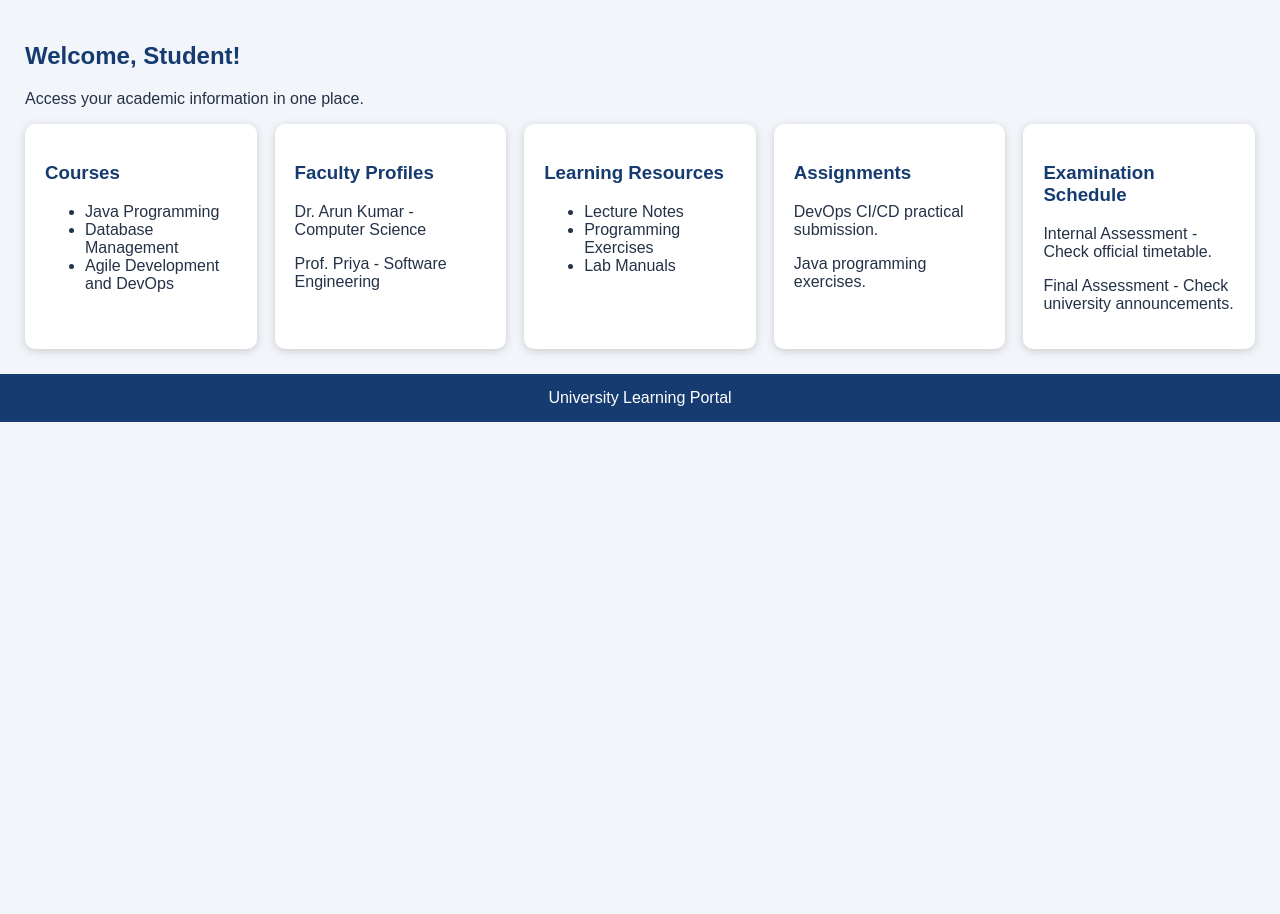
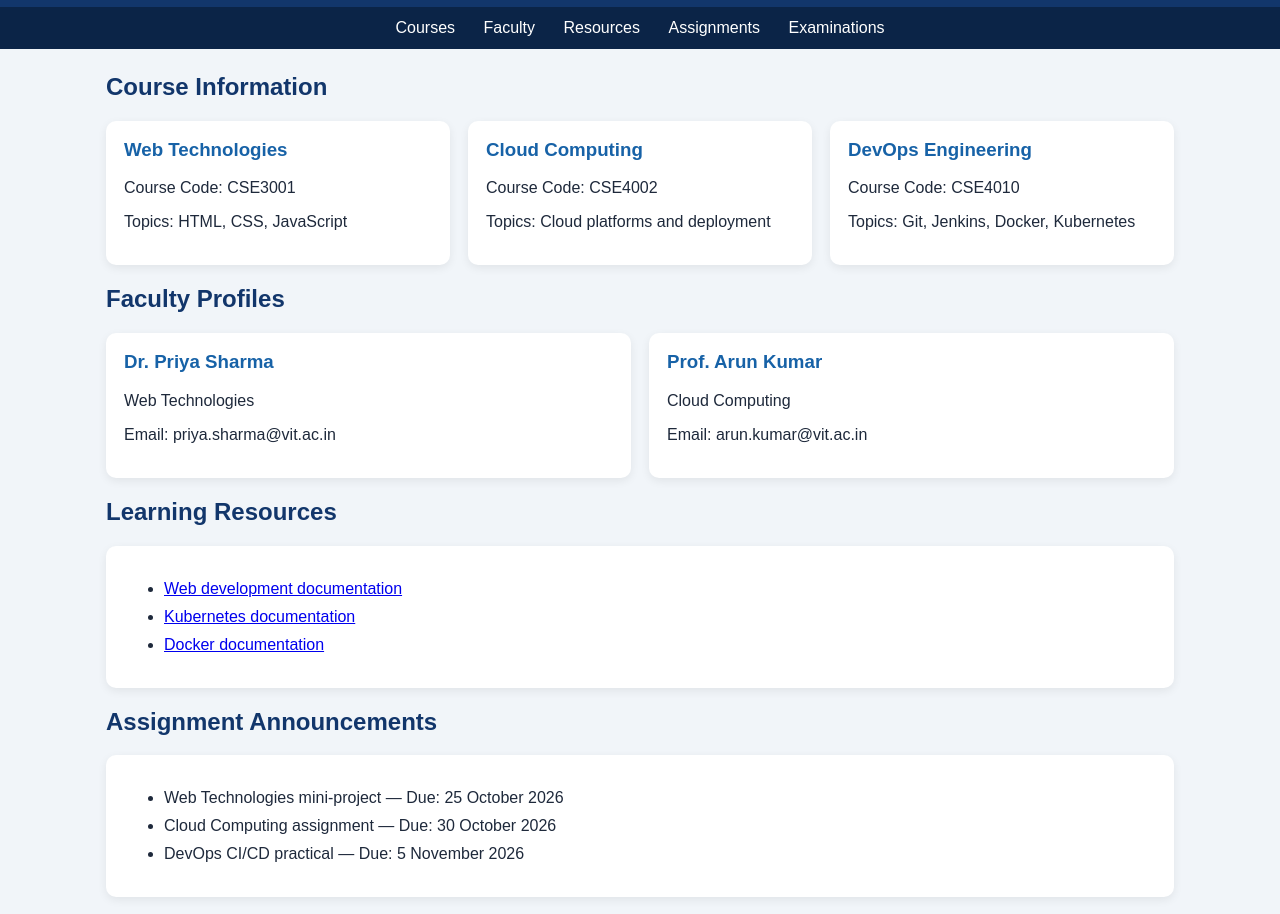
Before and after one commit to Joshitha09-josh/Create-University-LMS-portal, a plain HTML site: page index.html in a window 1280 px wide. Shown: the part 215-1129 px from the top of the page. Before the commit the page ends 800 px from the top, so only its background shows below. Drawn offline with Linux system fonts and the light colour scheme.

Commit message:
Create University LMS portal

```diff
--- a/index.html
+++ b/index.html
@@ -1,35 +1,155 @@
+
 <!DOCTYPE html>
 <html lang="en">
 <head>
-<meta charset="UTF-8">
-<meta name="viewport" content="width=device-width, initial-scale=1">
-<title>University Learning Portal</title>
-<style>
-body{font-family:Arial;margin:0;background:#f2f5fa;color:#243247}
-header{background:#163b70;color:white;padding:25px;text-align:center}
-nav{background:#102d54;padding:15px;text-align:center}
-nav a{color:white;margin:12px;text-decoration:none}
-main{padding:25px}
-.grid{display:grid;grid-template-columns:repeat(auto-fit,minmax(220px,1fr));gap:18px}
-.card{background:white;padding:20px;border-radius:10px;box-shadow:0 2px 8px #ccc}
-h2,h3{color:#163b70}
-footer{background:#163b70;color:white;text-align:center;padding:15px}
-</style>
+    <meta charset="UTF-8">
+    <meta name="viewport" content="width=device-width, initial-scale=1.0">
+    <title>University Learning Management Portal</title>
+    <style>
+        * { box-sizing: border-box; }
+        body {
+            margin: 0;
+            font-family: Arial, sans-serif;
+            background: #f1f5f9;
+            color: #1e293b;
+        }
+        header {
+            background: #12366b;
+            color: white;
+            padding: 28px 16px;
+            text-align: center;
+        }
+        nav {
+            background: #0b2447;
+            padding: 12px;
+            text-align: center;
+        }
+        nav a {
+            color: white;
+            margin: 0 12px;
+            text-decoration: none;
+        }
+        main {
+            max-width: 1100px;
+            margin: 24px auto;
+            padding: 0 16px;
+        }
+        h2 { color: #12366b; }
+        .grid {
+            display: grid;
+            grid-template-columns: repeat(auto-fit, minmax(230px, 1fr));
+            gap: 18px;
+        }
+        .card {
+            background: white;
+            padding: 18px;
+            border-radius: 10px;
+            box-shadow: 0 3px 10px #00000012;
+        }
+        .card h3 { margin-top: 0; color: #1762a7; }
+        li { margin: 10px 0; }
+        footer {
+            margin-top: 30px;
+            padding: 20px;
+            background: #12366b;
+            color: white;
+            text-align: center;
+        }
+        .release { color: #64748b; font-size: 12px; }
+    </style>
 </head>
 <body>
-<header><h1>University Learning Portal</h1><p>Learn | Explore | Achieve</p></header>
-<nav><a href="#courses">Courses</a><a href="#faculty">Faculty</a><a href="#resources">Resources</a><a href="#assignments">Assignments</a><a href="#exams">Exams</a></nav>
+<header>
+    <h1>VIT University</h1>
+    <p>School of Computer Science and Engineering</p>
+    <h2 style="color:white">Learning Management Portal</h2>
+</header>
+
+<nav>
+    <a href="#courses">Courses</a>
+    <a href="#faculty">Faculty</a>
+    <a href="#resources">Resources</a>
+    <a href="#assignments">Assignments</a>
+    <a href="#exams">Examinations</a>
+</nav>
+
 <main>
-<h2>Welcome, Student!</h2>
-<p>Access your academic information in one place.</p>
-<div class="grid">
-<section class="card" id="courses"><h3>Courses</h3><ul><li>Java Programming</li><li>Database Management</li><li>Agile Development and DevOps</li></ul></section>
-<section class="card" id="faculty"><h3>Faculty Profiles</h3><p>Dr. Arun Kumar - Computer Science</p><p>Prof. Priya - Software Engineering</p></section>
-<section class="card" id="resources"><h3>Learning Resources</h3><ul><li>Lecture Notes</li><li>Programming Exercises</li><li>Lab Manuals</li></ul></section>
-<section class="card" id="assignments"><h3>Assignments</h3><p>DevOps CI/CD practical submission.</p><p>Java programming exercises.</p></section>
-<section class="card" id="exams"><h3>Examination Schedule</h3><p>Internal Assessment - Check official timetable.</p><p>Final Assessment - Check university announcements.</p></section>
-</div>
+    <section id="courses">
+        <h2>Course Information</h2>
+        <div class="grid">
+            <article class="card">
+                <h3>Web Technologies</h3>
+                <p>Course Code: CSE3001</p>
+                <p>Topics: HTML, CSS, JavaScript</p>
+            </article>
+            <article class="card">
+                <h3>Cloud Computing</h3>
+                <p>Course Code: CSE4002</p>
+                <p>Topics: Cloud platforms and deployment</p>
+            </article>
+            <article class="card">
+                <h3>DevOps Engineering</h3>
+                <p>Course Code: CSE4010</p>
+                <p>Topics: Git, Jenkins, Docker, Kubernetes</p>
+            </article>
+        </div>
+    </section>
+
+    <section id="faculty">
+        <h2>Faculty Profiles</h2>
+        <div class="grid">
+            <article class="card">
+                <h3>Dr. Priya Sharma</h3>
+                <p>Web Technologies</p>
+                <p>Email: priya.sharma@vit.ac.in</p>
+            </article>
+            <article class="card">
+                <h3>Prof. Arun Kumar</h3>
+                <p>Cloud Computing</p>
+                <p>Email: arun.kumar@vit.ac.in</p>
+            </article>
+        </div>
+    </section>
+
+    <section id="resources">
+        <h2>Learning Resources</h2>
+        <div class="card">
+            <ul>
+                <li><a href="https://developer.mozilla.org/">Web development documentation</a></li>
+                <li><a href="https://kubernetes.io/docs/">Kubernetes documentation</a></li>
+                <li><a href="https://docs.docker.com/">Docker documentation</a></li>
+            </ul>
+        </div>
+    </section>
+
+    <section id="assignments">
+        <h2>Assignment Announcements</h2>
+        <div class="card">
+            <ul>
+                <li>Web Technologies mini-project — Due: 25 October 2026</li>
+                <li>Cloud Computing assignment — Due: 30 October 2026</li>
+                <li>DevOps CI/CD practical — Due: 5 November 2026</li>
+            </ul>
+        </div>
+    </section>
+
+    <section id="exams">
+        <h2>Examination Schedule</h2>
+        <div class="card">
+            <ul>
+                <li>Web Technologies — 10 November 2026</li>
+                <li>Cloud Computing — 13 November 2026</li>
+                <li>DevOps Engineering — 17 November 2026</li>
+            </ul>
+        </div>
+    </section>
+
+    <p class="release">Release health marker: LMS-HEALTHY</p>
 </main>
-<footer>University Learning Portal</footer>
+
+<footer>
+    <p>University LMS Support | lms-support@vit.ac.in</p>
+    <p>For demonstration purposes; replace sample details with official information.</p>
+</footer>
 </body>
 </html>
```
Also changed, not shown: 3 other files.
